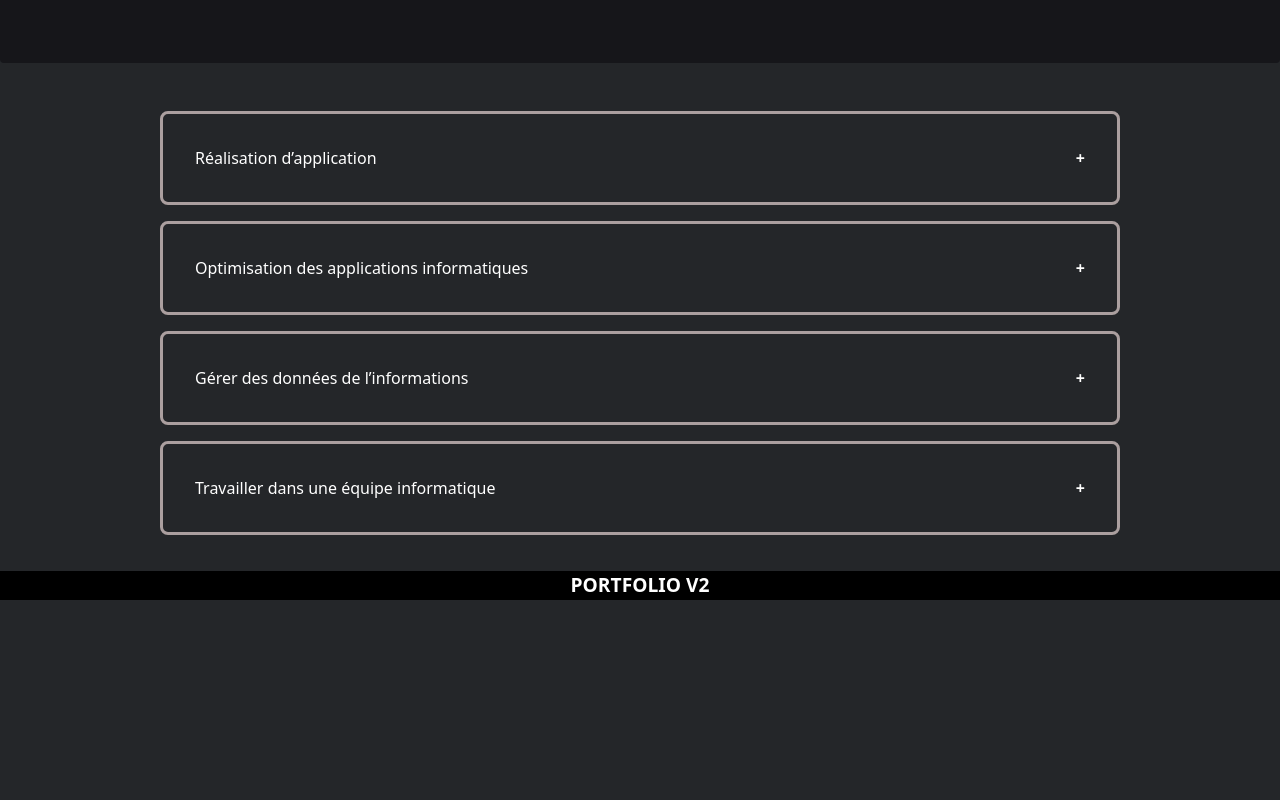
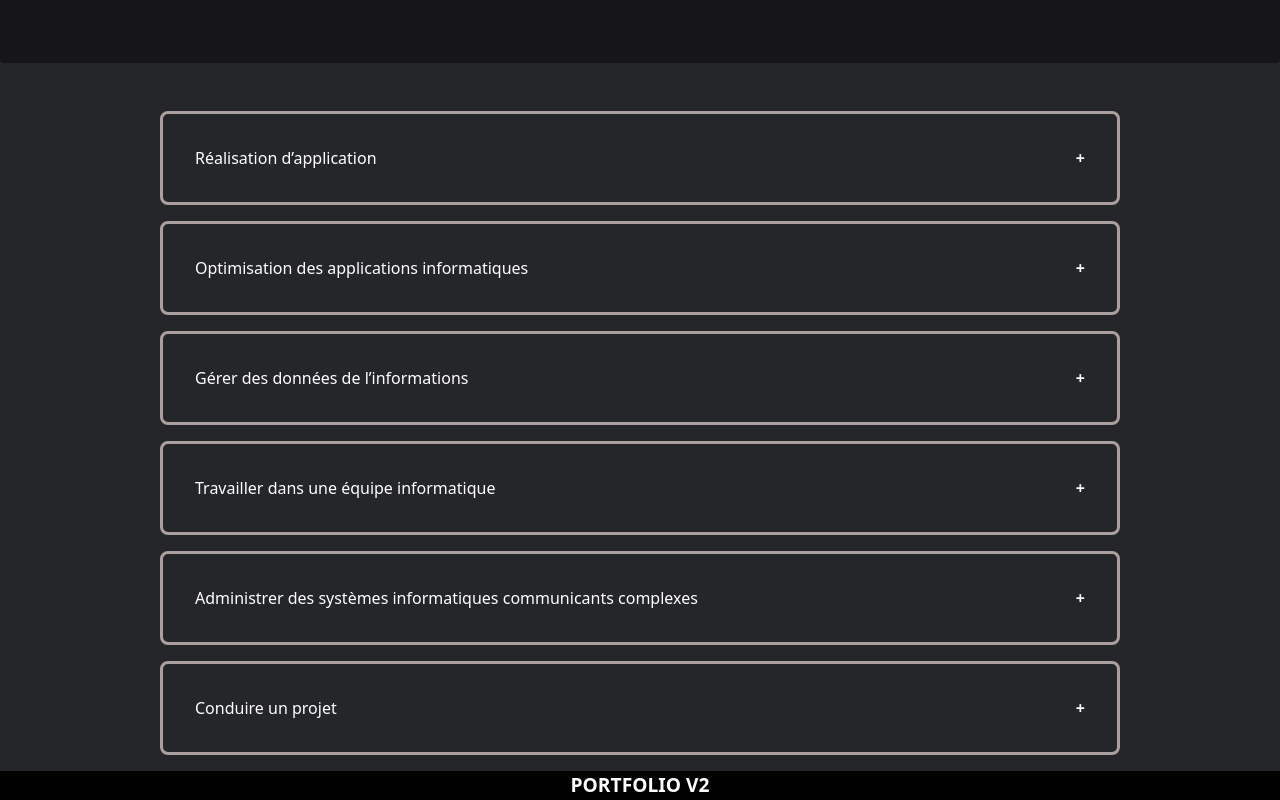
Before and after one commit to Nid77/portfolio, a Vue app: page /competences in a window 1280 px wide. Shown: the part 389-1189 px from the top of the page. Before the commit the page ends 989 px from the top, so only its background shows below. Built offline with nearby package versions, Linux system fonts and the light colour scheme.

Commit message:
MAJ json competence

```diff
--- a/src/assets/json/competence.json
+++ b/src/assets/json/competence.json
@@ -44,6 +44,29 @@
           "Utiliser des systèmes de gestion de code source pour organiser son travail",
           "Faire une veille technologique, être toujours informé sur l’actualité dans l’informatique"
         ]
+      },{
+        "nom_competence":"Administrer des systèmes informatiques communicants complexes",
+        "liste": [
+        "Maîtriser l’architecture des systèmes et des réseaux",
+        "Installer et configurer un système d’exploitation et des outils de développement",
+        "Concevoir des applications communicantes par réseau",
+        "Sécuriser les systèmes",
+        "Rédiger des documentations",
+        "Appliquer les obligations légales, les normes et bonnes pratiques",
+        "Mettre en œuvre les corrections et solutions adaptées",
+        "Respecter les contraintes de performances / de coûts / d’efficacité",
+        "Assurer la pérennité des données et du code"
+        ]
+      },{
+        "nom_competence" :"Conduire un projet",
+        "liste": [
+        "Planification du projet",
+        "Découpage et répartition des tâches",
+        "Gestion de l'équipe (suivi et contrôle afin que le projet reste aligné avec ses objectifs)",
+        "Communiquer de manière efficace avec les acteurs du projet",
+        "Gestion des risques et du temps (Identifier les risques potentiels tout au long du projet et prendre des mesures pour les minimiser)",
+        "Évaluer les résultats et étudier les points qui pourraient être améliorés pour les prochains projet"
+        ]
       }
     ]
   }
--- a/src/assets/style/competence.css
+++ b/src/assets/style/competence.css
@@ -28,6 +28,18 @@
    justify-content: flex-end;
    height: 50%;
 }
+
+/*
+
+Pour la version avec tab
+
+.header{
+    display: flex;
+    flex-direction: row;
+    align-items: center;
+    justify-content: space-around;
+} */
+
 #bar.bar {
     display: flex;
     border: 0;
@@ -47,5 +59,6 @@
 #detail.visible {
     display: flex;
     flex-direction: column;
+    text-align: left;
     gap: 1rem;
 }
--- /dev/null
+++ b/src/components/TechnologiesList.vue
@@ -0,0 +1,57 @@
+<template>
+    <div>
+        <h1>test</h1>
+        <div v-for=" competence in technologies">
+            {{ competence }}
+            <!-- <div
+                class="border-2 border-white-500 bg-[#7f5af0] text-2x1 p-4 rounded-lg flex flex-col items-center justify-center text-center w-3/4 gap-20 p-12">
+                <h2 class="text-5xl text-white text-center font-bold">{{ nom }}</h2>
+                <div class="langages grid grid-cols-1 md:grid-cols-2 lg:grid-cols-4 gap-4 w-3/4 self-center">
+                    <div v-for="techno in competence" :key="techno.nom"
+                        class="text-3x1 h-90 text-white bg-[#16161a] gap-4 flex flex-col text-center items-center border-2 border-white-500 bg-black-500 text-2x1 p-4 rounded-lg">
+                        <a :href="techno.lien">
+                            <img :src="techno.image" class="bg-white h-48" />
+                            <h4>{{ techno.nom }}</h4>
+                        </a>
+
+            <div class="border-2 border-white-500 bg-black-500 text-2x1 p-4 rounded-lg">
+              <div v-for="projet in techno.projets" :key="projet">
+                <h5 class="text-white">[{{ projet }}]</h5>
+              </div>
+            </div>
+
+                    </div>
+                </div>
+            </div> -->
+        </div>
+    </div>
+</template>
+
+<script lang="ts">
+import { defineComponent } from 'vue';
+
+interface Technology {
+    nom: string;
+    lien: string;
+    image: string;
+    tags: string[];
+    projets: string[];
+}
+
+export default defineComponent({
+    name: 'TechnologiesList',
+    props: {
+        technologies: {
+            type: Object as () => Record<string, Technology[]>,
+            required: true,
+        },
+    },
+    created() {
+        console.log(this.technologies);
+    },
+});
+</script>
+
+<style scoped>
+/* Ajoutez vos styles ici */
+</style>
--- a/src/views/CompetenceView.vue
+++ b/src/views/CompetenceView.vue
@@ -6,6 +6,7 @@
             INFORMATIQUE
         </h2>
     </div>
+
     <div class="competences">
         <div v-if="competences" v-for="competence in competences" :key="competence.nom_competence"
             :id="competence.nom_competence" class="competence text-3x1 ">
@@ -15,18 +16,31 @@
                     @click="toggleDetail(competence.nom_competence)">+</button>
             </div>
             <hr :class="{ bar: activeCompetence === competence.nom_competence }" id="bar" />
-            <div id="detail"
-                :class="['border-2 border-white-500 bg-black-500 text-2x1 p-4 rounded-lg', { visible: activeCompetence === competence.nom_competence }]">
+            <div id="detail" :class="['', { visible: activeCompetence === competence.nom_competence }]">
                 <h5 v-for="item in competence.liste" :key="item">- {{ item }}</h5>
             </div>
         </div>
         <div v-else-if="error" class="text-3x1 text-color-red">{{ error }}</div>
     </div>
+
+    <!-- <div class="competences">
+        <div class="header">
+            <div v-if="competences" v-for="competence in competences" :key="competence.nom_competence"
+                :id="competence.nom_competence" class="competence text-3x1 ">
+
+                <h4>{{ competence.nom_competence }}</h4>
+
+            </div>
+            <div v-else-if="error" class="text-3x1 text-color-red">{{ error }}</div>
+        </div>
+    </div> -->
+    <!-- <TechnologiesList :technologies="technologies" /> -->
 </template>
 
 <script lang="ts">
 import { defineComponent, ref, onMounted } from 'vue';
 import competenceData from '@/assets/json/competence.json';
+import technologiesData from '@/assets/json/technologies.json';
 import '@/assets/style/competence.css';
 
 interface Competence {
@@ -34,8 +48,20 @@ interface Competence {
     liste: string[];
 }
 
+interface Technology {
+    nom: string;
+    lien: string;
+    image: string;
+    tags: string[];
+    projets: string[];
+}
+
+
 export default defineComponent({
     name: 'CompetenceList',
+    components: {
+        TechnologiesList: () => import('@/components/TechnologiesList.vue'),
+    },
     setup() {
         const competences = ref<Competence[]>([]);
         const error = ref<string | null>(null);
@@ -62,6 +88,7 @@ export default defineComponent({
             error,
             activeCompetence,
             toggleDetail,
+            technologies: technologiesData as Record<string, Technology[]>,
         };
     },
 });
```
Also changed, not shown: src/assets/json/technologies.json (renamed from src/assets/json/langage.json).
